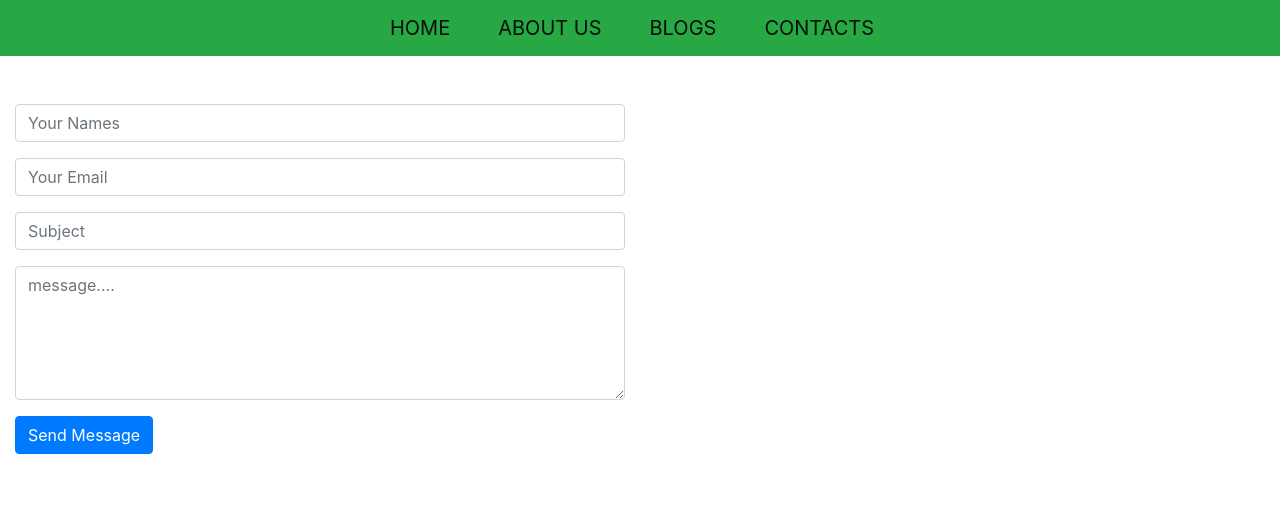
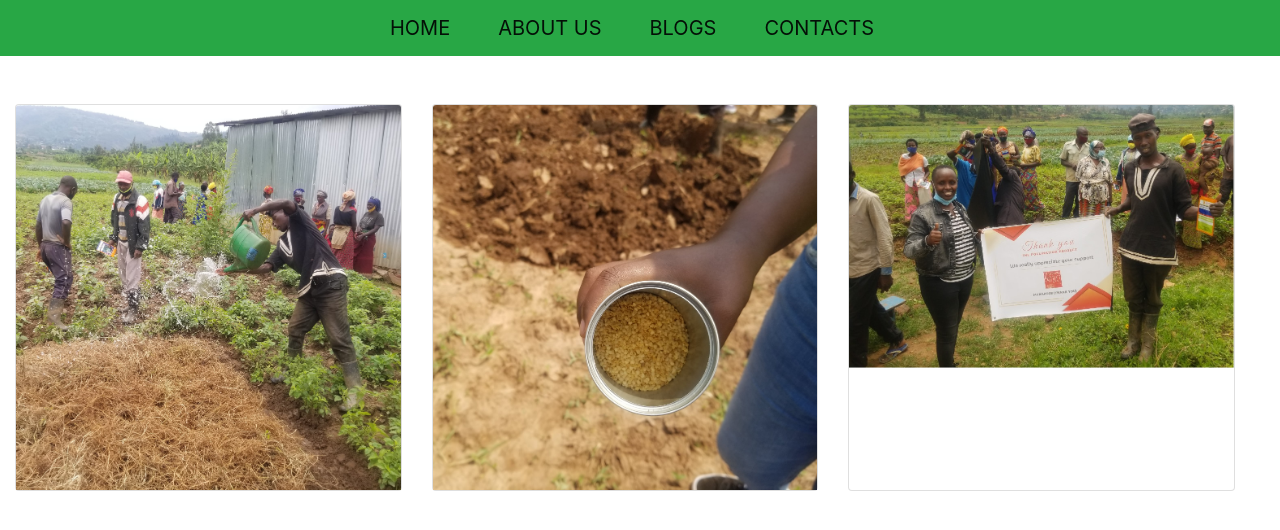
Before and after one commit to freddykaberuka/GrowGreen-frontEnd, a React (Create React App) app in the folder growgreen/: page / in a window 1280 px wide. Shown: the top 530 px of the page. Built offline with nearby package versions, Linux system fonts and the light colour scheme.

Commit message:
gallery page in progress

```diff
--- a/growgreen/src/App.js
+++ b/growgreen/src/App.js
@@ -7,14 +7,14 @@ import NavBar from './components/NavBar'
 import Service from './components/pages/Services'
 import landings from './assets/images/ggr-background1.jpg'
 import Contacts from './components/pages/Contacts';
+import Gallery from './components/pages/Gallery';
 function App() {
   return (
     <div className="App" styles={{ backgroundImage:`url(${landings})` }}>
       {/* <Header /> */}
      <NavBar />
-     <Contacts/>
-     {/* <Landing/> */}
-    {/* <Service /> */}
+     {/* <Contacts/> */}
+     <Gallery/>
     </div>
   );
 }
--- /dev/null
+++ b/growgreen/src/components/pages/Gallery.js
@@ -0,0 +1,25 @@
+/* eslint-disable jsx-a11y/img-redundant-alt */
+import React from 'react'
+import image1 from '../../assets/images/planting.jpeg'
+import image2 from '../../assets/images/image3.jpg'
+import image3 from '../../assets/images/thanks.jpeg'
+function Gallery() {
+    return (
+        <div>
+            <div className="card-deck mt-5 col-sm-12">
+                <div className="card">
+                    <img className="card-img-top" src={image1} alt="Card image cap"/>
+                </div>
+                <div class="card">
+                    <img className="card-img-top" src={image2} alt="Card image cap"/>
+                </div>
+                <div className="card">
+                    <img className="card-img-top" src={image3} alt="Card image cap"/>
+                </div>
+
+            </div>
+        </div>
+    )
+}
+
+export default Gallery
```
